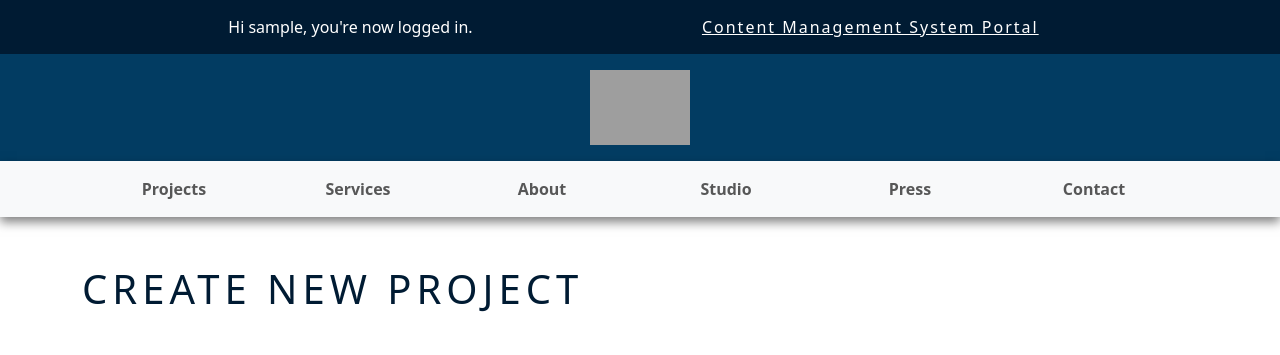
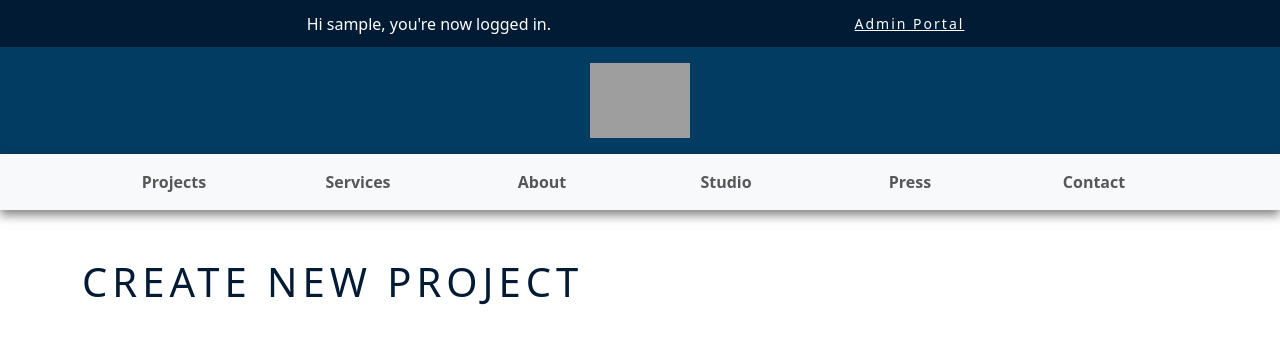
Before and after one commit to lewis-worsley/aspire-architecture, a Django app: page /project/create/ in a window 1280 px wide. Shown: the top 355 px of the page. Run offline with Django 3.2, Linux system fonts and the light colour scheme; the visitor is signed in with stand-in values (Sample User, id 1); some libraries are stand-ins or nearby versions; grey boxes are pictures that could not be loaded.

Commit message:
Button made smaller & a tag moved outside of span

```diff
--- a/templates/snippets/header.html
+++ b/templates/snippets/header.html
@@ -1,21 +1,28 @@
-<!-- HEADER START -->
+<!-- Header START -->
 
 <header id="header" class="row">
+
     <div class="staff-header py-2 container text-center">
+
         {% if user.is_staff == True %}
-        <div>
-            {% if request.path == "/" %}
-            <span class="d-flex align-items-center justify-content-evenly">Hi {{user}}, you're now logged in.
-                <a class="btn btn-link" href="admin">Content Management System Portal</a></span>
+            <div class="d-flex align-items-center justify-content-evenly">
+
+                {% if request.path == "/" %}
+                    <span class="d-none d-sm-block">Hi {{user}}, you're now logged in.</span>
+                    <a class="btn btn-link btn-sm" href="admin">Admin Portal</a>
+
+                {% else %}
+                    <span class="d-none d-sm-block">Hi {{user}}, you're now logged in.</span>
+                    <a class="btn btn-link btn-sm" href="/admin">Admin Portal</a>
+
+                {% endif %}
+            </div>
+
             {% else %}
-            <span class="d-flex align-items-center justify-content-evenly">Hi {{user}}, you're now logged in.
-                <a class="btn btn-link" href="/admin">Content Management System Portal</a></span>
             {% endif %}
-        </div>
-        {% else %}
-        {% endif %}
 
     </div>
+
     <div class="container p-3">
             <div class="col text-center">
                 <a href="/"><img
@@ -81,4 +88,4 @@
     </div>
 
 </header>
-<!-- HEADER END -->
+<!-- Header END -->
```
